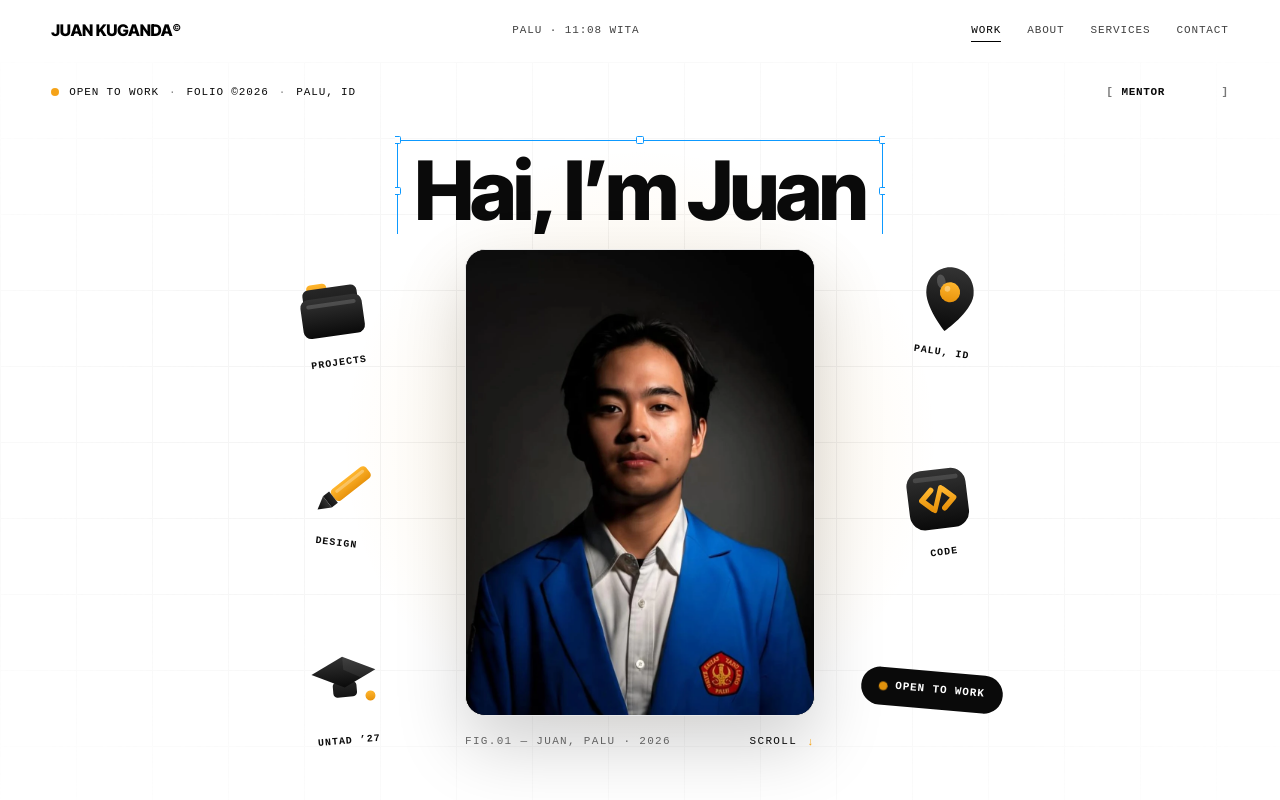
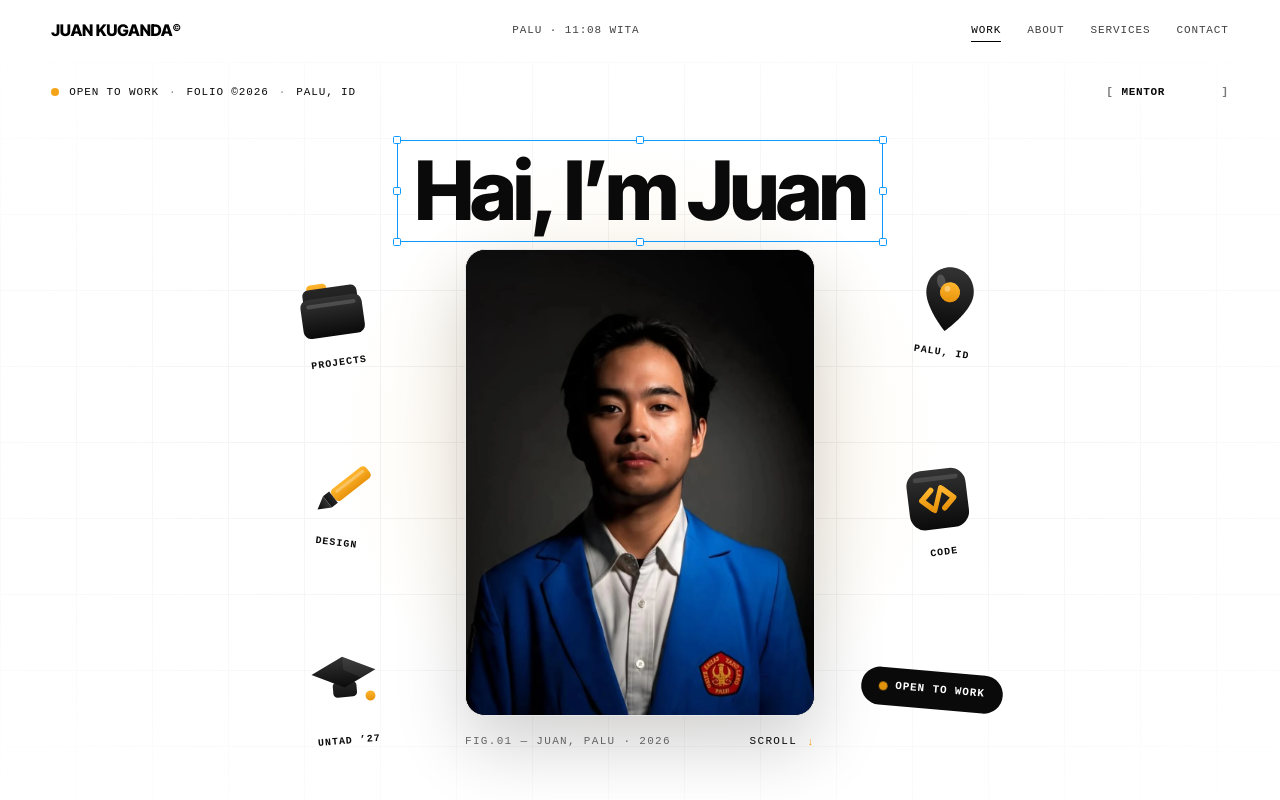
Before and after one commit to juanKuganda/portofoliov3, a React (Vite) app: page / in a window 1280 px wide. Shown: the top 800 px of the page. Built offline with nearby package versions, Linux system fonts and the light colour scheme; a web font is replaced by a local one.

Commit message:
Fix Figma-select box clipped: mask breathing room + paint above card

```diff
--- a/src/index.css
+++ b/src/index.css
@@ -571,9 +571,14 @@ a {
 .reel-hi-mask {
   overflow: hidden;
   /* breathing room so the magnetic parallax never clips the text,
-     and the figma-select box (inset -10px) stays visible */
-  padding: 14px 20px 0.12em;
-  margin: -14px -20px -0.12em;
+     and the figma-select box (inset -10px -18px, handles +5px out)
+     stays fully visible: 20px bottom clears the 15px the box needs */
+  padding: 14px 24px 20px;
+  margin: -14px -24px -20px;
+  /* paint above the card so the selection box's bottom edge + handles
+     draw over the card top like a real Figma selection */
+  position: relative;
+  z-index: 3;
   /* jangan sampai menyusut saat kolom flex overflow di mobile —
      mask yang terjepit memotong headline (hanya sliver terlihat) */
   flex-shrink: 0;
```
